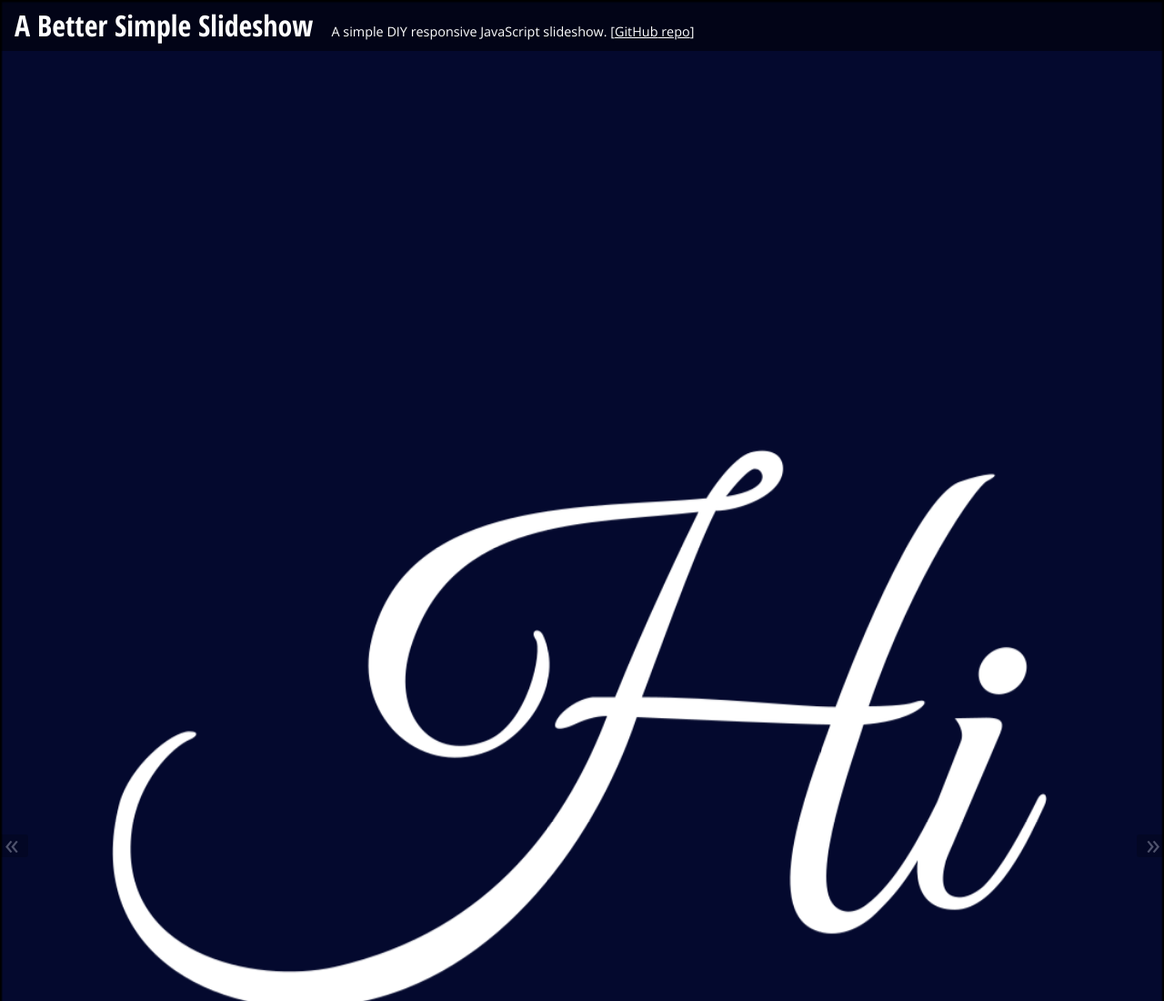
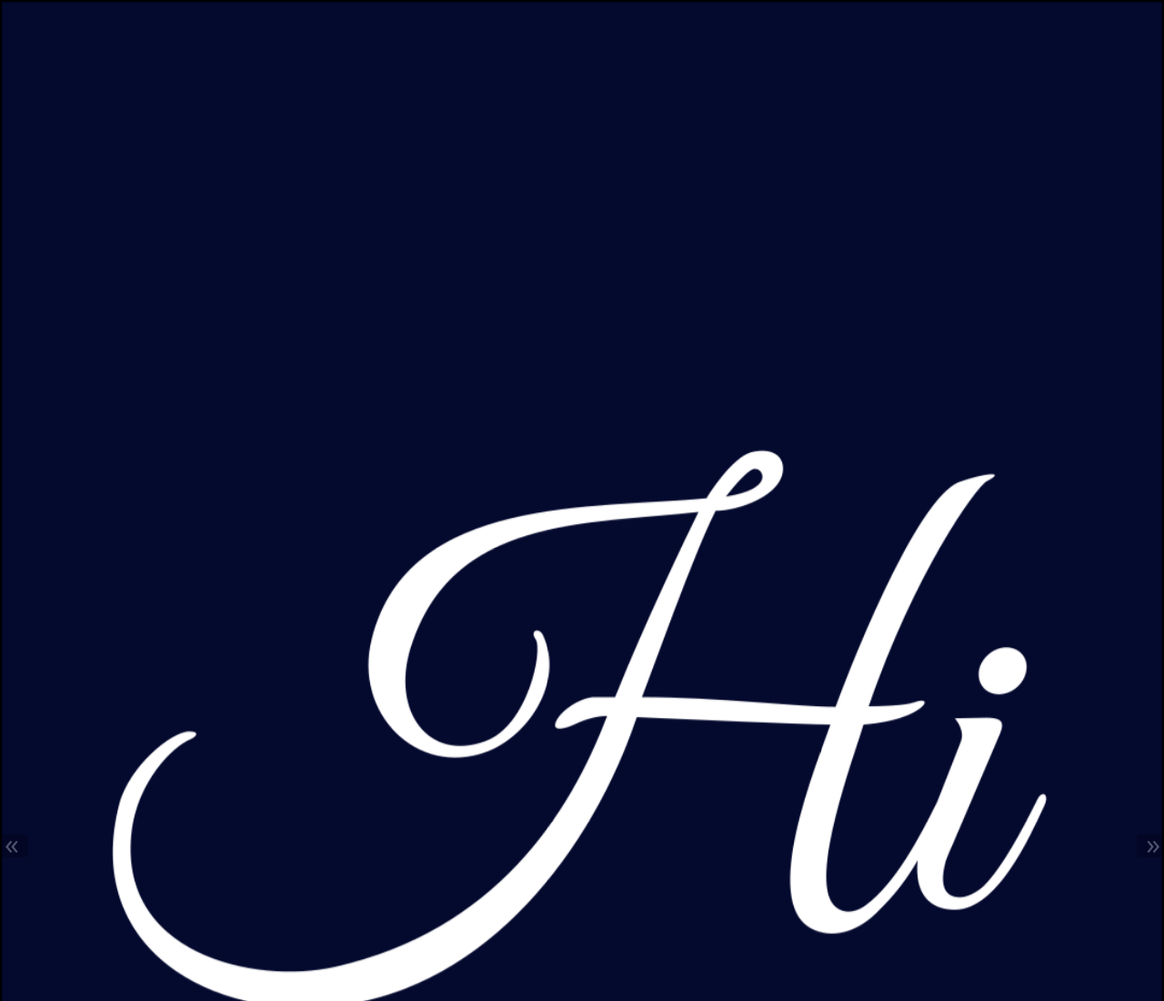
Before and after one commit to Jonty16117/Jonty16117, a website: page index.html in a window 1280 px wide. Shown: the top 1100 px of the page at 91% size. Drawn offline with nearby package versions, Linux system fonts and the light colour scheme.

```diff
--- a/index.html
+++ b/index.html
@@ -15,8 +15,7 @@
             <p class="browsehappy">You are using an <strong>outdated</strong> browser. Please <a href="http://browsehappy.com/">upgrade your browser</a> to improve your experience.</p>
         <![endif]-->
         <header>
-            <h1>A Better Simple Slideshow</h1>
-            <p><span class="desc">A simple DIY responsive JavaScript slideshow.</span> [<a href="https://github.com/leemark/better-simple-slideshow">GitHub<span> repo</span></a>]</p>
+
         </header>
         <div class="bss-slides num1" tabindex="1" autofocus="autofocus">
             <figure>
```
